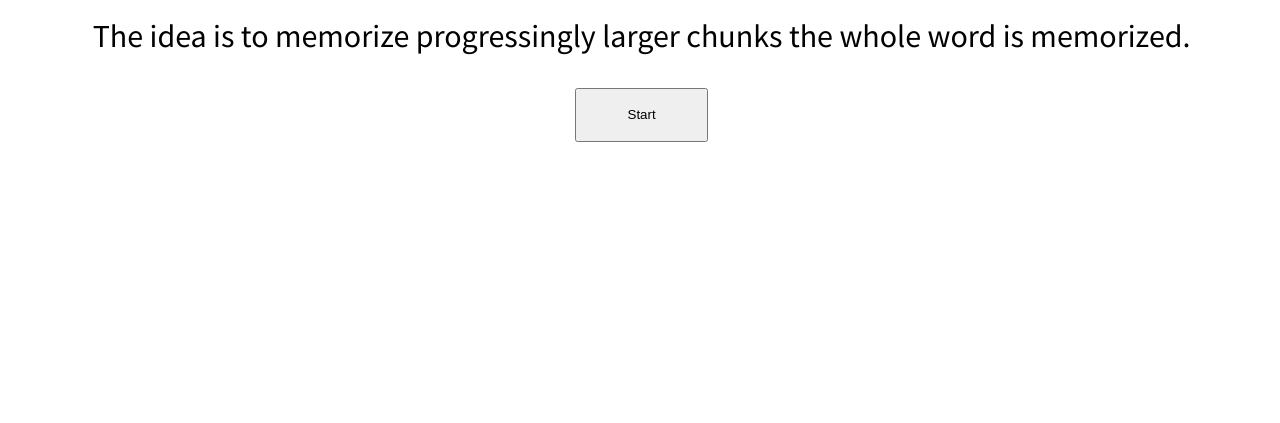
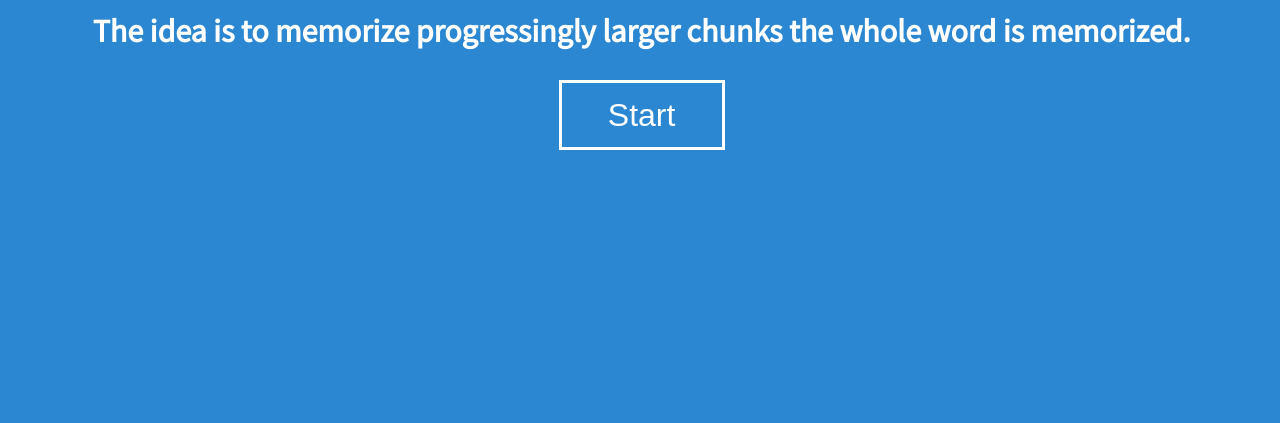
Before and after one commit to Laate/password-memorization, a React app: page / in a window 1280 px wide. Shown: the part 377-800 px from the top of the page. Built offline with nearby package versions, Linux system fonts and the light colour scheme.

Commit message:
Add blue/white styling

```diff
--- a/src/ChunkView.css
+++ b/src/ChunkView.css
@@ -20,7 +20,7 @@
 }
 
 .progressbar {
-    background-color: lightgrey;
+    background-color: #226CA7;
     height: 0.5em;
     width: 30%;
     margin-left: auto;
@@ -28,6 +28,6 @@
 }
 
 .progress {
-    background-color: forestgreen;
+    background-color: white;
     height: 0.5em;
 }
--- a/src/StartView.css
+++ b/src/StartView.css
@@ -1,4 +1,16 @@
 .startButton {
-    width: 10em;
-    height: 4em;
+    width: 5em;
+    height: 2em;
+    font-size: xx-large;
+    background-color: #2B87D1;
+    border: none;
+    outline: solid white;
+    color: white;
+    box-shadow: none;
 }
+
+.startButton:hover {
+    font-size: xx-large;
+    background-color: white;
+    color: #2B87D1;
+}
--- a/src/index.css
+++ b/src/index.css
@@ -14,6 +14,12 @@
     text-align: center;
     font-size: xx-large;
     font-family: "Source Sans Pro", sans-serif;
+    font-weight: bold;
+    color: white;
     margin-left: auto;
     margin-right: auto;
 }
+
+body {
+    background-color: #2B87D1;
+}
```
